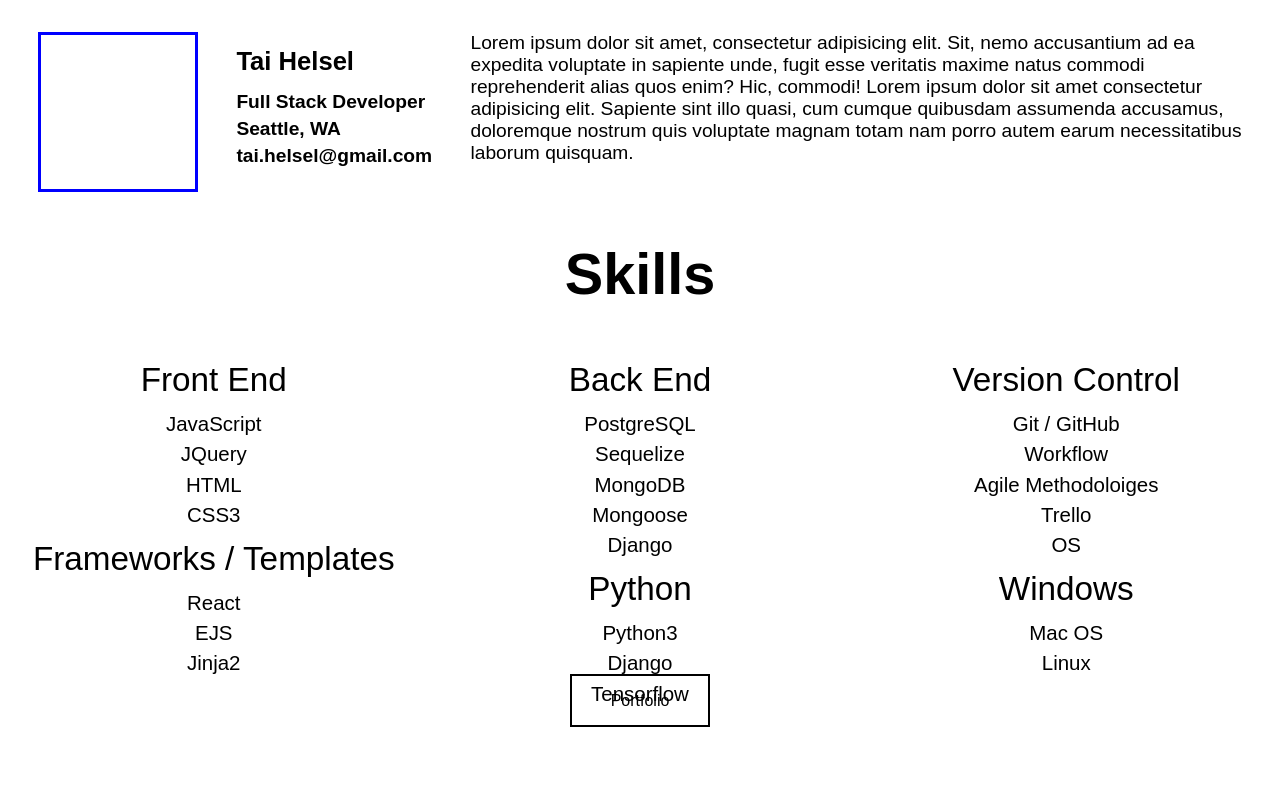
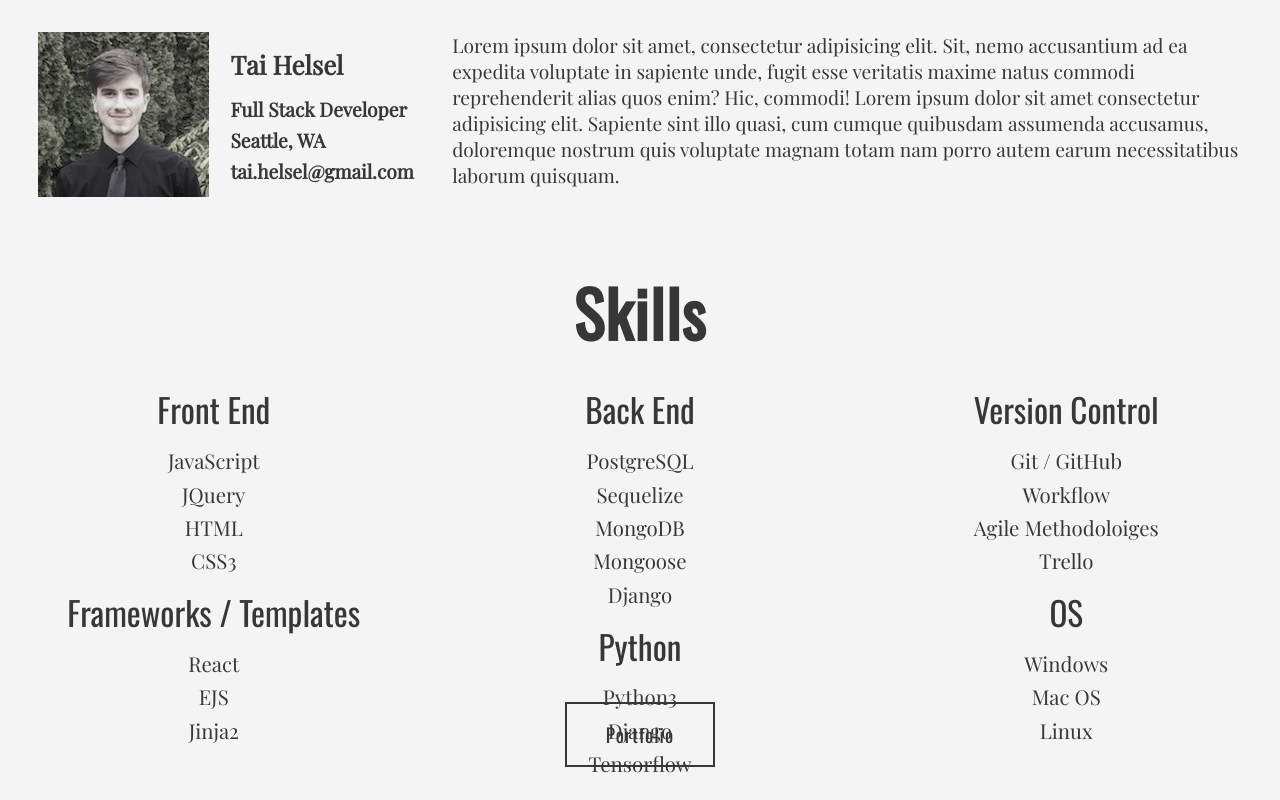
Before and after one commit to taihelsel/portfolio-v2, a React (Create React App) app: page / in a window 1280 px wide. Built offline with nearby package versions, Linux system fonts and the light colour scheme.

Commit message:
added fonts to landing page

```diff
--- a/public/index.html
+++ b/public/index.html
@@ -2,6 +2,7 @@
 <html lang="en">
   <head>
     <meta charset="utf-8">
+    <link href="https://fonts.googleapis.com/css?family=Playfair+Display|Oswald" rel="stylesheet">
     <meta name="viewport" content="width=device-width, initial-scale=1, shrink-to-fit=no">
     <link rel="manifest" href="%PUBLIC_URL%/manifest.json">
     <link rel="shortcut icon" href="%PUBLIC_URL%/favicon.ico">
--- a/src/App.css
+++ b/src/App.css
@@ -4,6 +4,14 @@ html,body,#root,.App{
   text-align: center;
   width:100%;
   height:100%;
+  font-family: 'Playfair Display', serif;
+}
+:root{
+  --black:#0A1612;
+  --denim:#1A2930;
+  --gold:#F7CE3E;
+  --paper:#F4F4F4;
+  --charcoal:#373737;
 }
 /* Landing Page */
 #landing-page{
@@ -11,19 +19,19 @@ html,body,#root,.App{
   width:100%;
   height:100%;
   overflow-X: hidden;
+  background-color:var(--paper);
 }
 #landing-about{
   margin-top:2em;
 }
 #landing-headshot{
-  border: 3px solid blue;
   width: 12vmax;
   height: 12vmax;
   display: inline-block;
   float: left;
   margin: 0 3vmax;
-  animation: fadeinleft 1.2s;
-
+  animation: fadeinleft 1.25s;
+  border-radius: 3px;
 }
 #landing-headshot-img{
   width:100%;
@@ -35,6 +43,7 @@ html,body,#root,.App{
   float: left;
   margin-right:3vmax;
   animation: fadeinleft 1.2s;
+  color:var(--charcoal);
 }
 #about-info h1{
   font-size:2vmax;
@@ -43,13 +52,13 @@ html,body,#root,.App{
 #about-info h2{
   margin:0 0 5px 0;
   font-size:1.5vmax;
-
 }
 #about-text{
   font-size: 1.5vmax;
   text-align: left;
   width:97%;
   animation: fadeinright 1s;
+  color:var(--charcoal);
 }
 
 #landing-skills{
@@ -58,6 +67,12 @@ html,body,#root,.App{
 }
 #landing-skills-label{
   animation: fadeinright 1.2s;
+  color:var(--charcoal);
+  font-family: 'Oswald', sans-serif;
+  letter-spacing: 1.2px;
+  font-size:5vmax;
+  margin:0 0 1.5vmax 0;
+  padding:0;
 }
 .skills-list{
   margin: 0;
@@ -71,28 +86,35 @@ html,body,#root,.App{
   margin-bottom:1vmax;
   margin-top:0.5vmax;
   animation: fadeinleft 1.2s;
+  color:var(--charcoal);
+  font-family: 'Oswald', sans-serif;
 }
 .skill-item{
   font-size:1.6vmax;
   margin-bottom:0.5vmax;
   animation: fadeinleft 1.2s;
+  color:var(--charcoal);
 }
 #landing-portfolio-btn{
   width: 100%;
   position: absolute;
-  bottom:7vmax;
+  bottom:4vmax;
   transition:all 1s ease;
   animation:fadeintoview 1.5s;
+  color:var(--charcoal);
 }
 #landing-portfolio-btn a{
   position: relative;
   bottom:0;
-  border:2px solid black;
+  border:2px solid;
   padding:1.25vmax 3vmax;
   cursor: pointer;
   height:100%;
   width:100%;
   transition:all 0.6s ease;
+  font-size:1.5vmax;
+  font-family: 'Oswald', sans-serif;
+  letter-spacing: 1px;
 }
 #landing-portfolio-btn a:hover{
   bottom:1vmax;
--- a/src/components/Landing/Landing.js
+++ b/src/components/Landing/Landing.js
@@ -5,7 +5,7 @@ const Landing = () => {
     return (
       <section id="landing-page">
         <div id="landing-about">
-            <div id="landing-headshot"><img src="" alt=""/></div>
+            <div id="landing-headshot"><img src={require("../.././media/images/headshot.png")} alt="Headshot of Tai Helsel"/></div>
             <div id="about-info">
                 <h1>Tai Helsel</h1>
                 <h2>Full Stack Developer</h2>
@@ -45,8 +45,8 @@ const Landing = () => {
                 <li className="skill-item">Workflow</li>
                 <li className="skill-item">Agile Methodoloiges</li>
                 <li className="skill-item">Trello</li>
-                <li className="skill-item">OS</li>
-                <li className="skill-label">Windows</li>
+                <li className="skill-label">OS</li>
+                <li className="skill-item">Windows</li>
                 <li className="skill-item">Mac OS</li>
                 <li className="skill-item">Linux</li>
             </ul>
```
Also changed, not shown: src/media/images/headshot.png (added).
